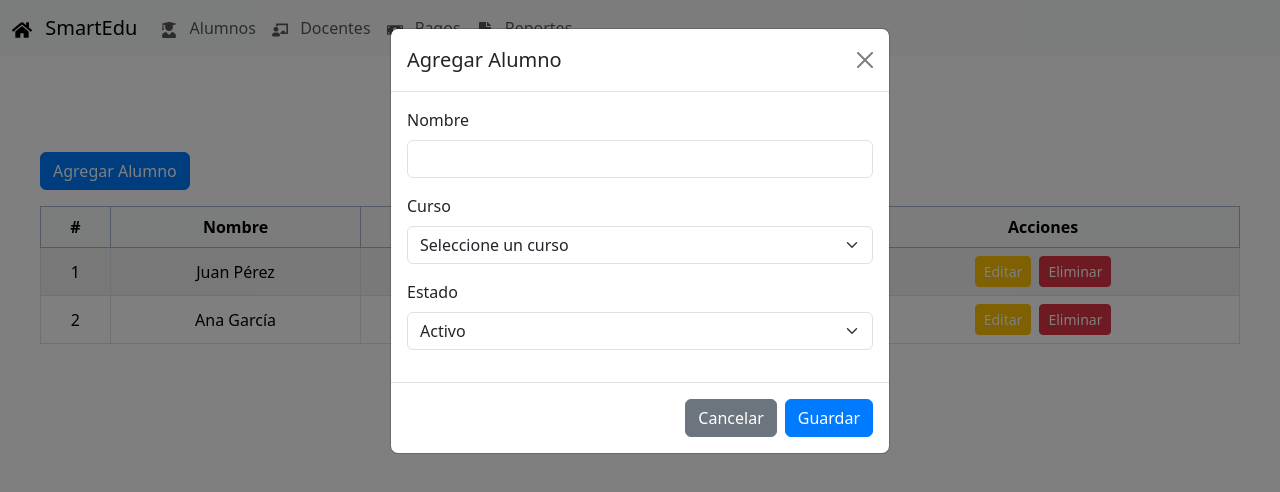
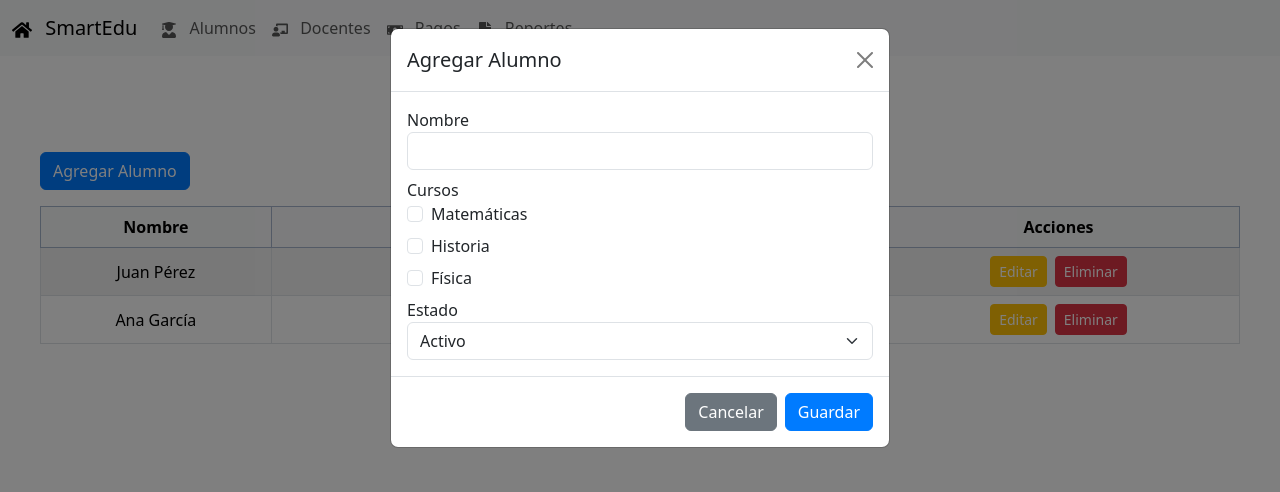
Before and after one commit to lucianobonilla27/sistemaGestionEducativa-Front, a React (Vite) app: page /alumnos in a window 1280 px wide. Both pictures are taken after a click on the button "Agregar Alumno". Shown: the top 492 px of the page. Built offline with nearby package versions, Linux system fonts and the light colour scheme; data requests are answered from the project's data file.

Commit message:
añado context para trabajar con fakeapi en alumnos y cursos

```diff
--- a/index.html
+++ b/index.html
@@ -1,5 +1,5 @@
 <!doctype html>
-<html lang="en">
+<html lang="es">
   <head>
     <meta charset="UTF-8" />
     <link rel="icon" type="image/svg+xml" href="/vite.svg" />
--- a/package.json
+++ b/package.json
@@ -11,6 +11,7 @@
   },
   "dependencies": {
     "@popperjs/core": "^2.11.8",
+    "axios": "^1.7.9",
     "bootstrap": "^5.3.3",
     "react": "^18.3.1",
     "react-dom": "^18.3.1",
--- /dev/null
+++ b/src/api/db.json
@@ -0,0 +1,68 @@
+{
+  "alumnos": [
+    {
+      "id": "1",
+      "nombre": "Juan Pérez",
+      "cursos": [
+        "1",
+        "2"
+      ],
+      "estado": "Activo"
+    },
+    {
+      "id": "2",
+      "nombre": "Ana García",
+      "cursos": [
+        "3"
+      ],
+      "estado": "Inactivo"
+    }
+  ],
+  "docentes": [
+    {
+      "id": "1",
+      "nombre": "María López",
+      "cursos": [
+        "1",
+        "2"
+      ]
+    },
+    {
+      "id": "2",
+      "nombre": "José Martínez",
+      "cursos": [
+        "3"
+      ]
+    }
+  ],
+  "cursos": [
+    {
+      "id": "1",
+      "nombre": "Matemáticas"
+    },
+    {
+      "id": "2",
+      "nombre": "Historia"
+    },
+    {
+      "id": "3",
+      "nombre": "Física"
+    }
+  ],
+  "pagos": [
+    {
+      "id": "1",
+      "alumnoId": "1",
+      "concepto": "Matrícula",
+      "monto": 5000,
+      "estado": "Pendiente"
+    },
+    {
+      "id": "2",
+      "alumnoId": "2",
+      "concepto": "Cuota Mensual",
+      "monto": 2500,
+      "estado": "Completado"
+    }
+  ]
+}
--- /dev/null
+++ b/src/context/AlumnosContext.jsx
@@ -0,0 +1,65 @@
+import { createContext, useContext, useEffect, useState } from "react";
+import axios from "axios";
+
+const AlumnosContext = createContext();
+
+export const useAlumnos = () => useContext(AlumnosContext);
+
+export const AlumnosProvider = ({ children }) => {
+  const [alumnos, setAlumnos] = useState([]);
+  const API_URL = "http://localhost:4000/alumnos";
+
+  // Obtener todos los alumnos
+  const obtenerAlumnos = async () => {
+    try {
+      const response = await axios.get(API_URL);
+      setAlumnos(response.data);
+    } catch (error) {
+      console.error("Error al obtener alumnos:", error);
+    }
+  };
+
+  // Agregar un alumno
+  const agregarAlumno = async (nuevoAlumno) => {
+    try {
+      const response = await axios.post(API_URL, nuevoAlumno);
+      setAlumnos([...alumnos, response.data]);
+    } catch (error) {
+      console.error("Error al agregar alumno:", error);
+    }
+  };
+
+  const editarAlumno = async (alumnoEditado) => {
+    try {
+      await axios.put(`${API_URL}/${alumnoEditado.id}`, alumnoEditado);
+      setAlumnos(
+        alumnos.map((alumno) =>
+          alumno.id === alumnoEditado.id ? alumnoEditado : alumno
+        )
+      );
+    } catch (error) {
+      console.error("Error al editar alumno:", error);
+    }
+  };
+
+  // Eliminar un alumno
+  const eliminarAlumno = async (id) => {
+    try {
+      await axios.delete(`${API_URL}/${id}`);
+      setAlumnos(alumnos.filter((alumno) => alumno.id !== id));
+    } catch (error) {
+      console.error("Error al eliminar alumno:", error);
+    }
+  };
+
+  // Cargar alumnos al montar el componente
+  useEffect(() => {
+    obtenerAlumnos();
+  }, []);
+
+  return (
+    <AlumnosContext.Provider value={{ alumnos, agregarAlumno, editarAlumno, eliminarAlumno }}>
+      {children}
+    </AlumnosContext.Provider>
+  );
+};
--- /dev/null
+++ b/src/context/CursosContext.jsx
@@ -0,0 +1,30 @@
+import { createContext, useContext, useEffect, useState } from "react";
+import axios from "axios";
+
+const CursosContext = createContext();
+
+export const useCursos = () => useContext(CursosContext);
+
+export const CursosProvider = ({ children }) => {
+  const [cursos, setCursos] = useState([]);
+  const API_URL = "http://localhost:4000/cursos"; // Ajusta la URL si es necesario
+
+  const obtenerCursos = async () => {
+    try {
+      const response = await axios.get(API_URL);
+      setCursos(response.data);
+    } catch (error) {
+      console.error("Error al obtener cursos:", error);
+    }
+  };
+
+  useEffect(() => {
+    obtenerCursos();
+  }, []);
+
+  return (
+    <CursosContext.Provider value={{ cursos }}>
+      {children}
+    </CursosContext.Provider>
+  );
+};
--- a/src/pages/alumnos/Alumnos.jsx
+++ b/src/pages/alumnos/Alumnos.jsx
@@ -1,31 +1,27 @@
 import { useState } from "react";
-import "./Alumnos.css";
+import "./alumnos.css";
+import { useAlumnos } from "../../context/AlumnosContext";
+import { useCursos } from "../../context/CursosContext";
 
 function Alumnos() {
-  const [alumnos, setAlumnos] = useState([
-    { id: 1, nombre: "Juan Pérez", cursoId: 1, estado: "Activo" },
-    { id: 2, nombre: "Ana García", cursoId: 2, estado: "Inactivo" },
-  ]);
-
-  const [cursos] = useState([
-    { id: 1, nombre: "Matemáticas" },
-    { id: 2, nombre: "Historia" },
-  ]); //Datos simulados hasta que tengamos el back, ademas faltaria añadir mas campos
+  const { alumnos, agregarAlumno, editarAlumno, eliminarAlumno } = useAlumnos();
+  const { cursos } = useCursos();
 
   const [formulario, setFormulario] = useState({
     id: null,
     nombre: "",
-    cursoId: "",
+    cursos: [],
     estado: "Activo",
   });
 
   const [showModal, setShowModal] = useState(false);
+  const [alumnoAEliminar, setAlumnoAEliminar] = useState(null);
 
   const abrirModal = (alumno = null) => {
     if (alumno) {
-      setFormulario(alumno);
+      setFormulario({ ...alumno });
     } else {
-      setFormulario({ id: null, nombre: "", cursoId: "", estado: "Activo" });
+      setFormulario({ id: null, nombre: "", cursos: [], estado: "Activo" });
     }
     setShowModal(true);
   };
@@ -37,45 +33,48 @@
     setFormulario({ ...formulario, [name]: value });
   };
 
-  const eliminarAlumno = (id) => {
-    const confirmacion = window.confirm("¿Estás seguro de eliminar este alumno?");
-    if (confirmacion) {
-      setAlumnos(alumnos.filter((alumno) => alumno.id !== id));
-    }
+  const manejarCursos = (cursoId) => {
+    setFormulario((prev) => ({
+      ...prev,
+      cursos: prev.cursos.includes(cursoId)
+        ? prev.cursos.filter((curso) => curso !== cursoId)
+        : [...prev.cursos, cursoId],
+    }));
   };
 
   const guardarAlumno = () => {
     if (formulario.id) {
-      setAlumnos(
-        alumnos.map((alumno) =>
-          alumno.id === formulario.id ? formulario : alumno
-        )
-      );
+      editarAlumno(formulario);
     } else {
-      setAlumnos([
-        ...alumnos,
-        { ...formulario, id: Date.now(), cursoId: parseInt(formulario.cursoId) },
-      ]);
+      agregarAlumno({ ...formulario, id: crypto.randomUUID()});
     }
     cerrarModal();
+  };
+
+  const confirmarEliminarAlumno = (id) => {
+    setAlumnoAEliminar(id);
+  };
+
+  const cancelarEliminar = () => setAlumnoAEliminar(null);
+
+  const confirmarEliminar = () => {
+    eliminarAlumno(alumnoAEliminar);
+    setAlumnoAEliminar(null);
   };
 
   return (
     <div className="alumnos-container">
       <h1 className="text-center my-4">Gestión de Alumnos</h1>
-      <button
-        className="btn btn-primary mb-3"
-        onClick={() => abrirModal(null)}
-      >
+      <button className="btn btn-primary mb-3" onClick={() => abrirModal(null)}>
         Agregar Alumno
       </button>
+
       <div className="table-responsive">
         <table className="table table-striped table-bordered">
           <thead className="table-primary">
             <tr>
-              <th>#</th>
               <th>Nombre</th>
-              <th>Curso</th>
+              <th>Cursos</th>
               <th>Estado</th>
               <th>Acciones</th>
             </tr>
@@ -83,11 +82,12 @@
           <tbody>
             {alumnos.map((alumno) => (
               <tr key={alumno.id}>
-                <td>{alumno.id}</td>
                 <td>{alumno.nombre}</td>
                 <td>
-                  {cursos.find((curso) => curso.id === alumno.cursoId)?.nombre ||
-                    "Sin Curso"}
+                  {cursos
+                    .filter((curso) => alumno.cursos.includes(curso.id))
+                    .map((curso) => curso.nombre)
+                    .join(", ") || "Sin Cursos"}
                 </td>
                 <td>{alumno.estado}</td>
                 <td>
@@ -99,9 +99,7 @@
                   </button>
                   <button
                     className="btn btn-danger btn-sm"
-                    onClick={() =>
-                      eliminarAlumno(alumno.id)
-                    }
+                    onClick={() => confirmarEliminarAlumno(alumno.id)}
                   >
                     Eliminar
                   </button>
@@ -112,7 +110,31 @@
         </table>
       </div>
 
-      {/* Modal */}
+      {/* Modal de confirmación para eliminar */}
+      {alumnoAEliminar && (
+        <div className="modal d-block" style={{ background: "rgba(0,0,0,0.5)" }}>
+          <div className="modal-dialog">
+            <div className="modal-content">
+              <div className="modal-header">
+                <h5 className="modal-title">Confirmar eliminación</h5>
+              </div>
+              <div className="modal-body">
+                <p>¿Estás seguro de que deseas eliminar este alumno?</p>
+              </div>
+              <div className="modal-footer">
+                <button className="btn btn-secondary" onClick={cancelarEliminar}>
+                  Cancelar
+                </button>
+                <button className="btn btn-danger" onClick={confirmarEliminar}>
+                  Eliminar
+                </button>
+              </div>
+            </div>
+          </div>
+        </div>
+      )}
+
+      {/* Modal de formulario */}
       {showModal && (
         <div className="modal d-block" style={{ background: "rgba(0,0,0,0.5)" }}>
           <div className="modal-dialog">
@@ -121,41 +143,30 @@
                 <h5 className="modal-title">
                   {formulario.id ? "Editar Alumno" : "Agregar Alumno"}
                 </h5>
-                <button
-                  type="button"
-                  className="btn-close"
-                  onClick={cerrarModal}
-                ></button>
+                <button type="button" className="btn-close" onClick={cerrarModal}></button>
               </div>
               <div className="modal-body">
-                <div className="mb-3">
-                  <label className="form-label">Nombre</label>
+                <label>Nombre</label>
                 <input
                   type="text"
-                    className="form-control"
+                  className="form-control mb-2"
                   name="nombre"
                   value={formulario.nombre}
                   onChange={manejarCambio}
                 />
+                <label>Cursos</label>
+                {cursos.map((curso) => (
+                  <div key={curso.id} className="form-check mb-2">
+                    <input
+                      type="checkbox"
+                      className="form-check-input"
+                      checked={formulario.cursos.includes(curso.id)}
+                      onChange={() => manejarCursos(curso.id)}
+                    />
+                    <label>{curso.nombre}</label>
                   </div>
-                <div className="mb-3">
-                  <label className="form-label">Curso</label>
-                  <select
-                    className="form-select"
-                    name="cursoId"
-                    value={formulario.cursoId}
-                    onChange={manejarCambio}
-                  >
-                    <option value="">Seleccione un curso</option>
-                    {cursos.map((curso) => (
-                      <option key={curso.id} value={curso.id}>
-                        {curso.nombre}
-                      </option>
                 ))}
-                  </select>
-                </div>
-                <div className="mb-3">
-                  <label className="form-label">Estado</label>
+                <label>Estado</label>
                 <select
                   className="form-select"
                   name="estado"
@@ -166,18 +177,11 @@
                   <option value="Inactivo">Inactivo</option>
                 </select>
               </div>
-              </div>
               <div className="modal-footer">
-                <button
-                  className="btn btn-secondary"
-                  onClick={cerrarModal}
-                >
+                <button className="btn btn-secondary" onClick={cerrarModal}>
                   Cancelar
                 </button>
-                <button
-                  className="btn btn-primary"
-                  onClick={guardarAlumno}
-                >
+                <button className="btn btn-primary" onClick={guardarAlumno}>
                   Guardar
                 </button>
               </div>
```
Also changed, not shown: src/main.jsx (+7 -1 lines), 1 other file (tests, documents, lock files or other folders). Lines whose indentation alone changed are shown as unchanged.
